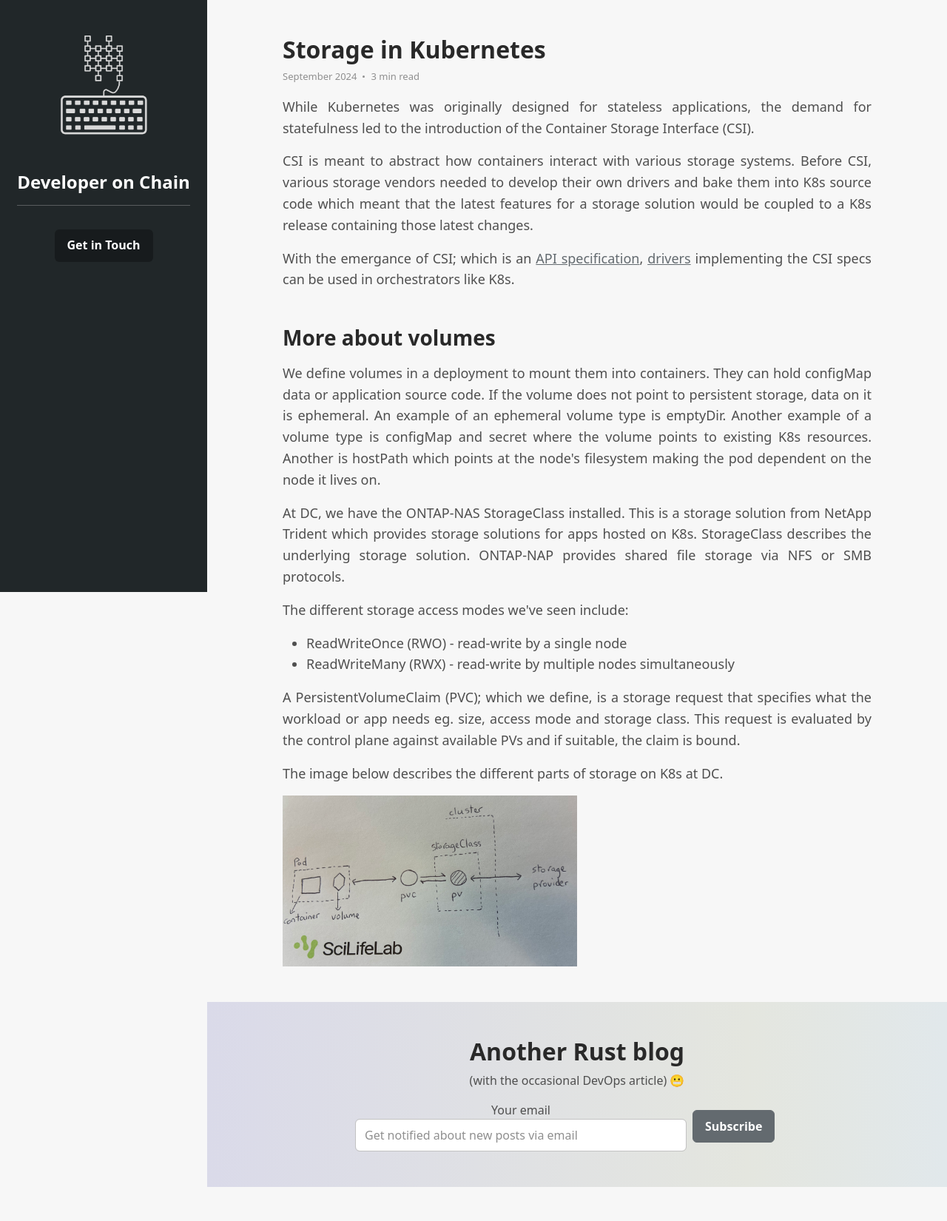
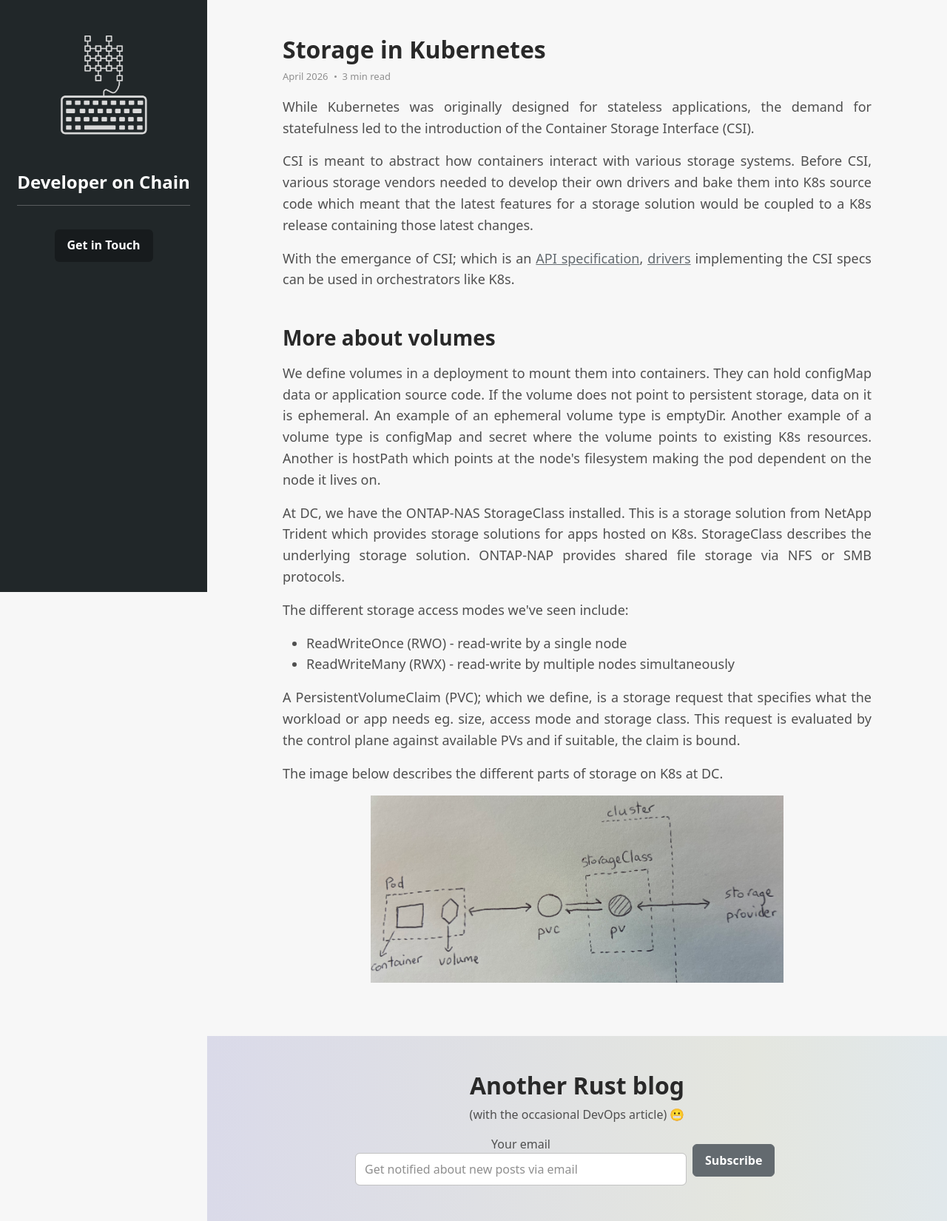
Before and after one commit to j-awada/developeronchain, a Django app: page /storage_in_k8s in a window 1280 px wide. Shown: the whole page at 74% size. Before the commit the page ends 1604 px from the top, so only its background shows below. Run offline with Django 4.2, Linux system fonts and the light colour scheme; some libraries are stand-ins or nearby versions.

Commit message:
update storage in k8s article

```diff
--- a/templates/blog/storage_in_k8s.html
+++ b/templates/blog/storage_in_k8s.html
@@ -20,7 +20,7 @@
     <div class="container single-col-max-width">
       <header class="blog-post-header">
         <h2 class="title mb-2">Storage in Kubernetes</h2>
-        <div class="meta mb-3"><span class="date">September 2024</span><span class="time">3 min read</span></div>
+        <div class="meta mb-3"><span class="date">April 2026</span><span class="time">3 min read</span></div>
       </header>
 
       <div class="blog-post-body">
@@ -48,7 +48,9 @@
 
         <p>The image below describes the different parts of storage on K8s at DC.</p>
 
-        <img class="img-fluid" width="50%" src="{% static 'assets/images/storage_in_k8s/volumes.jpeg' %}" alt="image">
+        <div style="text-align: center;">
+          <img class="img-fluid" width="70%" src="{% static 'assets/images/storage_in_k8s/volumes.jpeg' %}" alt="image">
+        </div>
 
         <br>
       </div>
```
Also changed, not shown: static/assets/images/storage_in_k8s/storage_in_k8s_thumb.png (added), static/assets/images/storage_in_k8s/volumes.jpeg.
